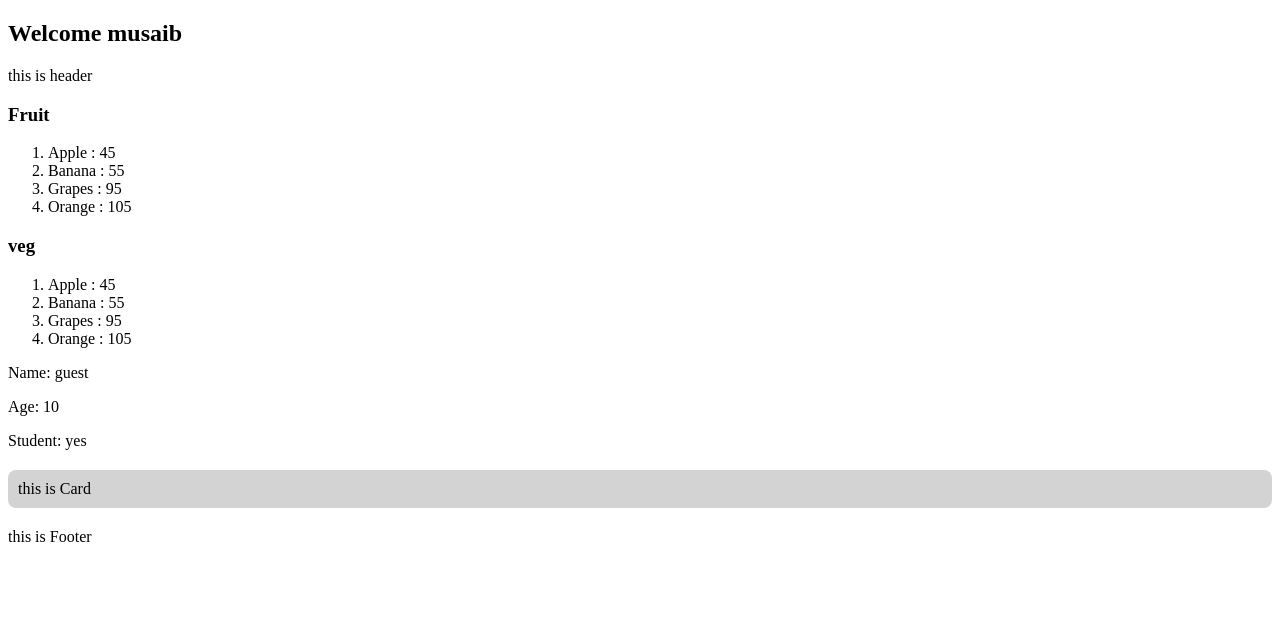
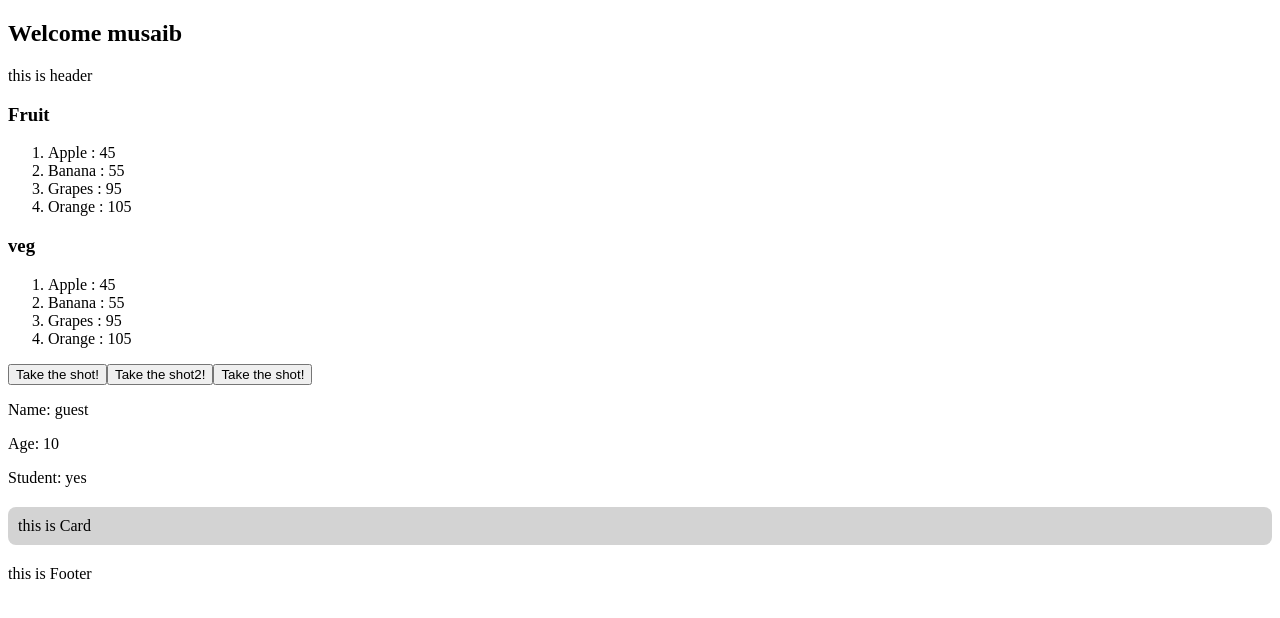
Before and after one commit to Musaib4/React-Learning, a React (Vite) app in the folder my-react-app/: page / in a window 1280 px wide. Shown: the top 618 px of the page. Built offline with nearby package versions, Linux system fonts and the light colour scheme.

Commit message:
btn events in react

```diff
--- a/my-react-app/src/App.jsx
+++ b/my-react-app/src/App.jsx
@@ -3,7 +3,7 @@ import Footer from './footer.jsx'
 import Card from './card.jsx'
 import List from './list.jsx'
 import { UserGreeting, Props } from "./props.jsx";
-
+import {Button1, Football, Football1} from './button.jsx'
 
 function App() {
 
@@ -24,8 +24,11 @@ function App() {
     <>
       <UserGreeting isLoggedIn = {true} username ="musaib"/>
       <Header></Header>
-      <List items = {Fruit} category ="Fruit" />
-      <List items = {veg}  category = "veg"/>
+      {Fruit.length>0 && <List items = {Fruit} category ="Fruit" />}
+      {veg.length>0 &&<List items = {veg}  category = "veg"/>}
+      <Button1></Button1>
+      <Football />
+      <Football1 />
       <Props />
       <Card></Card>
       <Footer></Footer>
--- /dev/null
+++ b/my-react-app/src/button.jsx
@@ -0,0 +1,33 @@
+export function Button1() {
+        const shoot = () => {
+        alert("Great Shot!");
+    }
+
+  return (
+    <button onClick={shoot}>Take the shot!</button>
+  );
+}
+
+export function Football() {
+  const shoot = (a) => {
+    alert(a);
+  }
+
+  return (
+    <button onClick={() => shoot("Goal!")}>Take the shot2!</button>
+  );
+}
+
+export function Football1() {
+  const shoot = (a, b) => {
+    alert(b.type);
+    /*
+    'b' represents the React event that triggered the function,
+    in this case the 'click' event
+    */
+  }
+
+  return (
+    <button onClick={(event) => shoot("Goal!", event)}>Take the shot!</button>
+  );
+}
```
